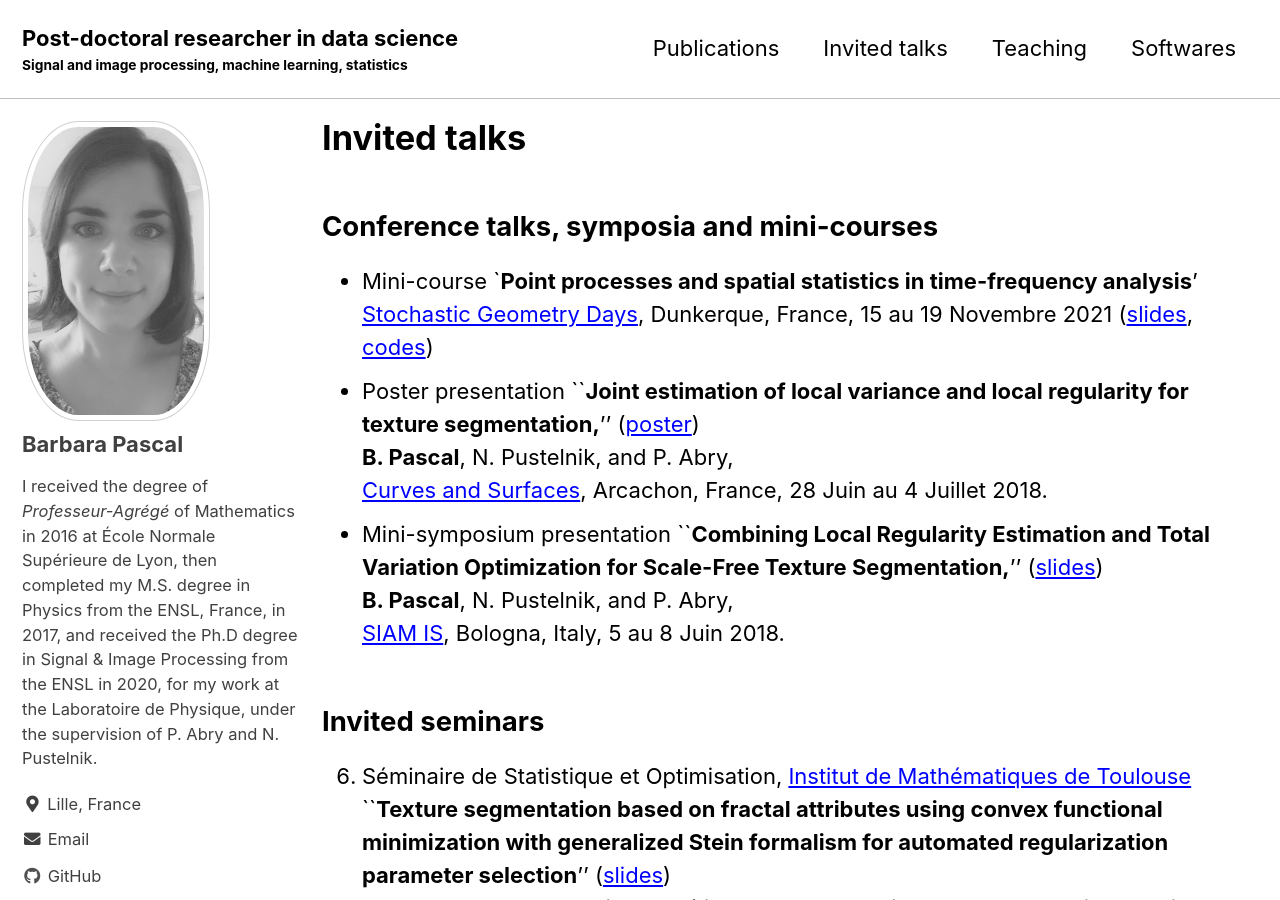
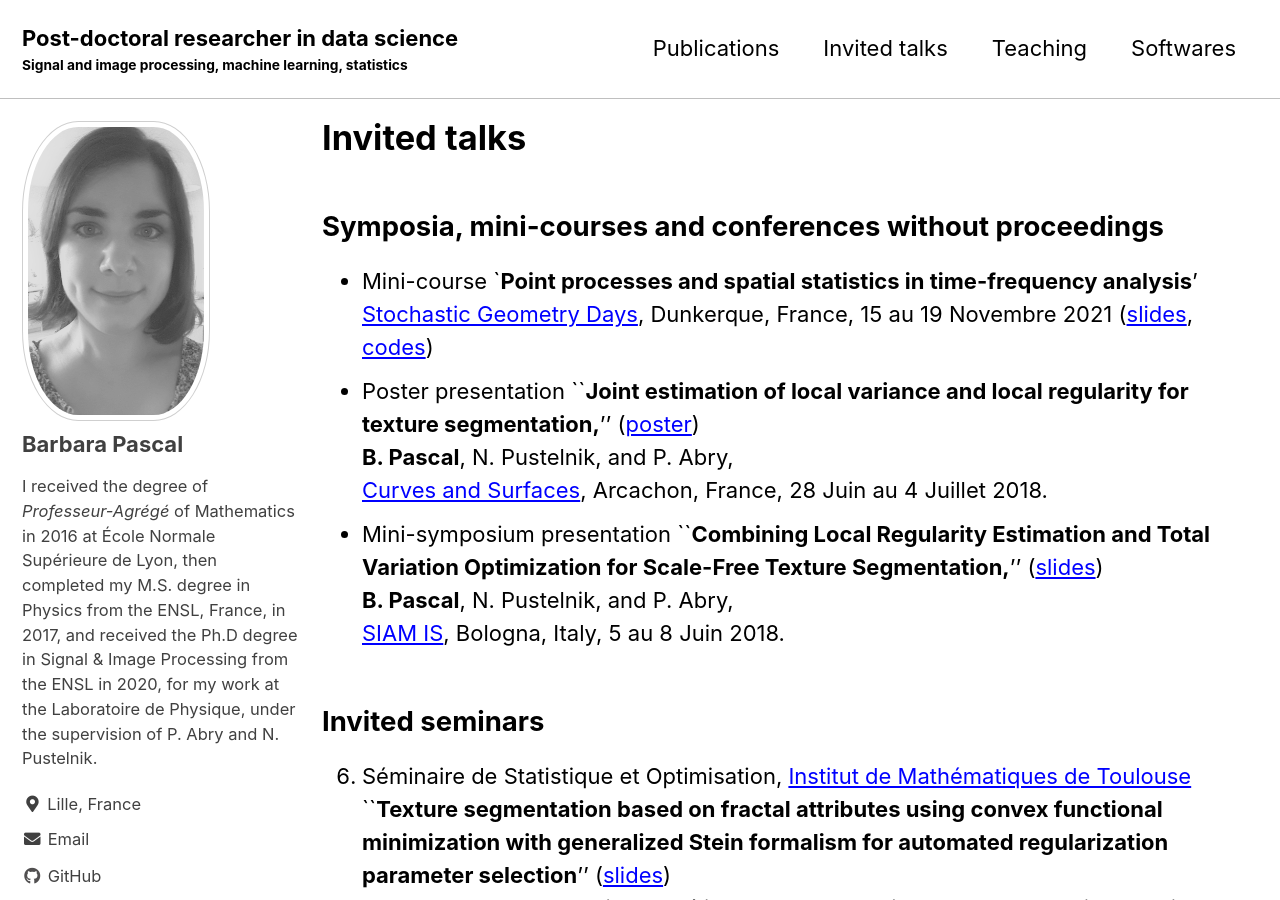
Before and after one commit to bpascal-fr/bpascal-fr.github.io, a Jekyll site: the page built from _pages/invitations.md, in a window 1280 px wide and 900 px high. Built offline with Jekyll 4.4.1, drawn with Linux system fonts in a browser that asks for light colours; cached includes are drawn as plain includes; nearby versions of some CDN libraries; some web fonts are replaced.

```diff
--- a/_pages/invitations.md
+++ b/_pages/invitations.md
@@ -6,7 +6,7 @@
 title: "Invited talks"
 ---
 
-## Conference talks, symposia and mini-courses
+## Symposia, mini-courses and conferences without proceedings
 
 * Mini-course `**Point processes and spatial statistics in time-frequency analysis**'
 [Stochastic Geometry Days](https://www.mathconf.org/sgd2021), Dunkerque, France, 15 au 19 Novembre 2021
```
